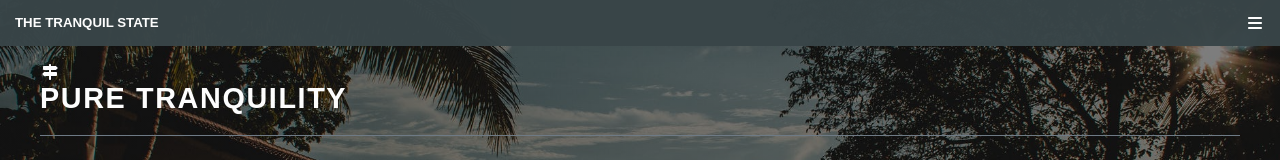
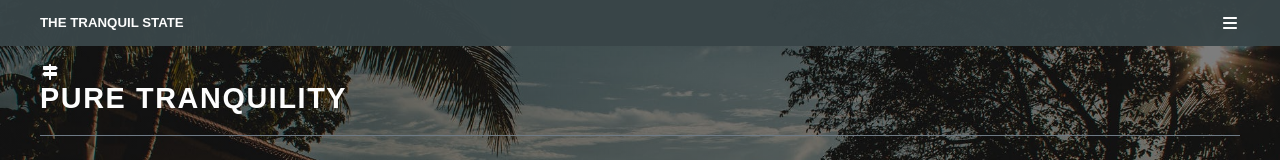
Before and after one commit to JohnDaveDalmao/Tranquil-State, a plain HTML site: page index.html in a window 1280 px wide. Shown: the top 160 px of the page. Drawn offline with Linux system fonts and the light colour scheme; a web font is replaced by a local one.

Commit message:
header container added

```diff
--- a/index.html
+++ b/index.html
@@ -32,7 +32,7 @@
 
     <header id="header">
       <!-- Visible Nav -->
-      <nav class="main-nav">
+      <nav class="main-nav container">
         <h5>THE TRANQUIL STATE</h5>
         <i id="menu-icon" class="fas fa-bars" onclick="ShowNav()"></i>
       </nav>
```
